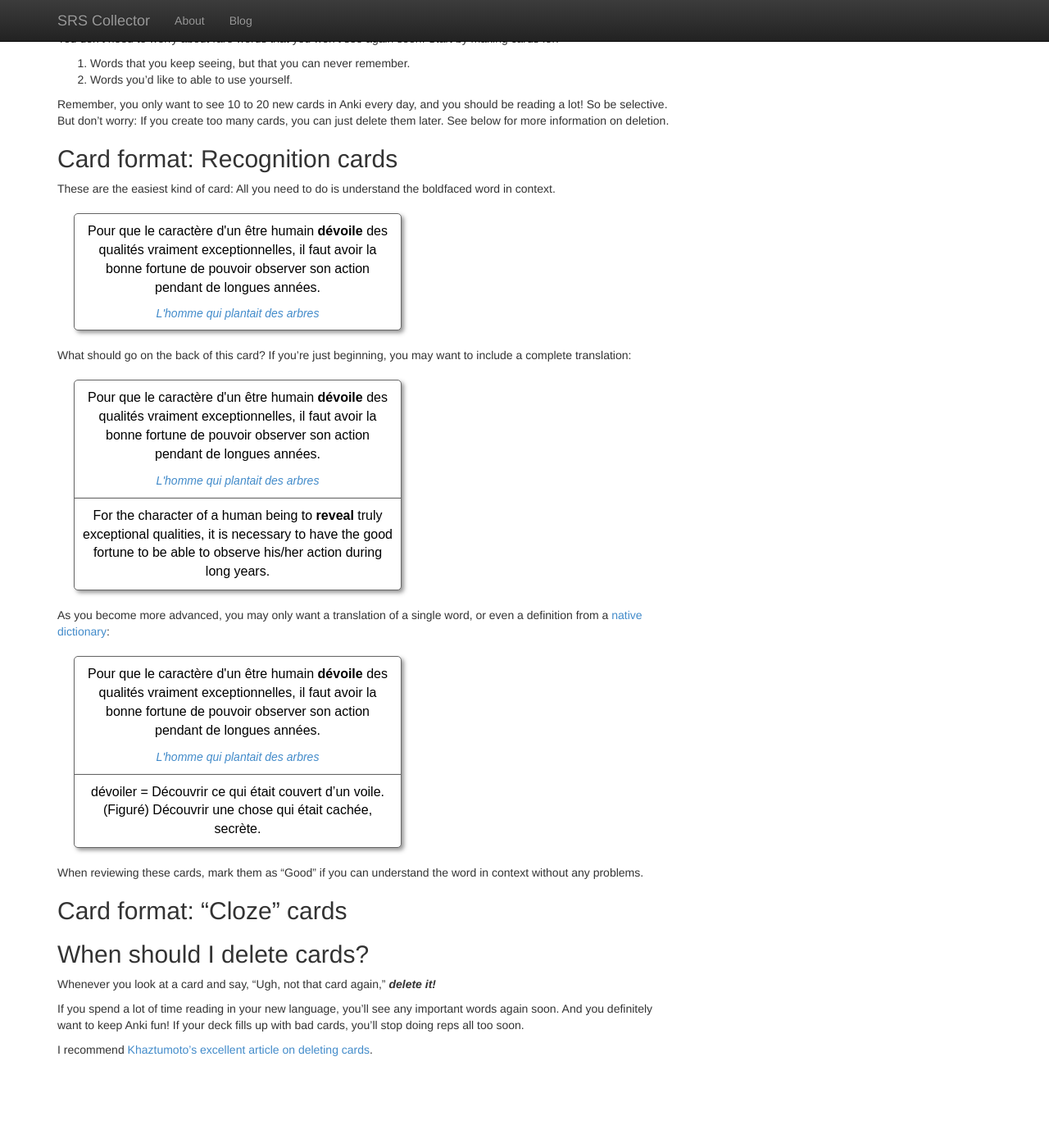
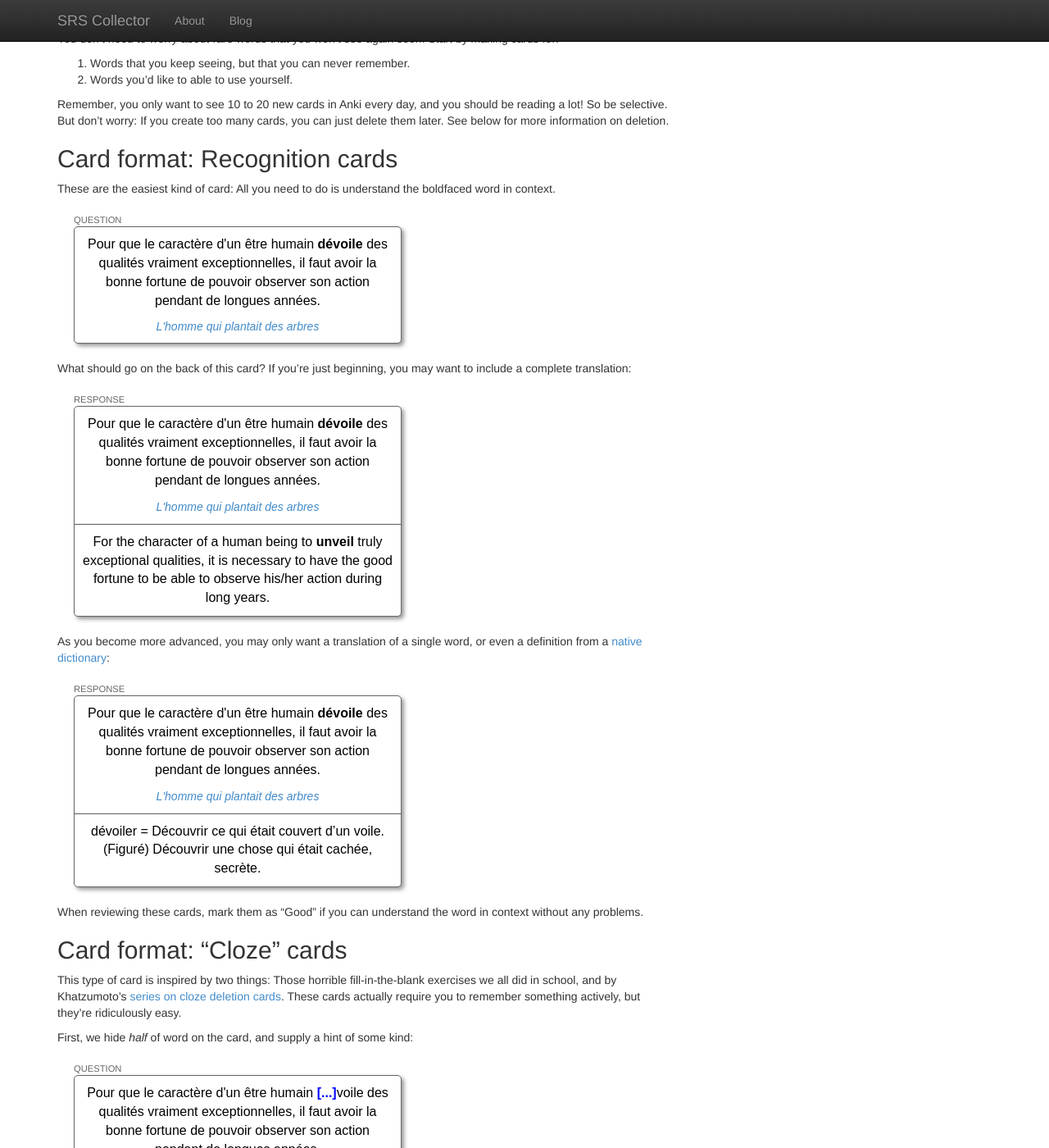
Before and after one commit to kiddsoftware/srscollector, a Jekyll site: the page built from making_good_cards/index.md, in a window 1280 px wide and 1400 px high, scrolled down 259 px. Shown: the whole window at 82% size. Built offline with Jekyll 4.4.1, drawn with Linux system fonts in a browser that asks for light colours; nearby versions of some CDN libraries; Markdown is read by kramdown in place of the engine named in the settings; before the commit the page ends 1579 px from its top, so only the background shows below that; some of the changed text lies outside the part shown.

Commit message:
Explain cloze cards

```diff
--- a/_layouts/default.html
+++ b/_layouts/default.html
@@ -40,5 +40,6 @@
     {{ content }}
     <script src="https://code.jquery.com/jquery-1.10.2.min.js"></script>
     <script src="/js/vendor/bootstrap.min.js"></script>
+    <script src="/js/site.js"></script>
   </body>
 </html>
--- a/css/site.css
+++ b/css/site.css
@@ -38,8 +38,15 @@ body {
   color: #666;
 }
 
+.card-label {
+  margin: 20px 20px 0px 20px;
+  color: #666;
+  text-transform: uppercase;
+  font-size: 80%;
+}
+
 .card {
-  margin: 20px;
+  margin: 0px 20px 20px 20px;
   padding: 10px;
   max-width: 400px;
   font-family: arial;
@@ -63,7 +70,12 @@ body {
   box-sizing:         border-box;
 }
 
-.card .source {
+.card .cloze {
+  font-weight: bold;
+  color: blue;
+}
+
+.card .source, .card .hint {
   margin-top: 10px;
   font-size: 14px;
   font-style: italic;
--- /dev/null
+++ b/js/site.js
@@ -0,0 +1,4 @@
+$(function () {
+  $(".card.question").before("<div class='card-label'>Question</div>");
+  $(".card.response").before("<div class='card-label'>Response</div>");
+});
--- a/making_good_cards/index.md
+++ b/making_good_cards/index.md
@@ -35,7 +35,7 @@ information on deletion.
 These are the easiest kind of card: All you need to do is understand the
 boldfaced word in context.
 
-<div class="card">
+<div class="card question">
   <div class="front">Pour que le caractère d'un être humain <b>dévoile</b>
   des qualités vraiment exceptionnelles, il faut avoir la bonne fortune de
   pouvoir observer son action pendant de longues années.</div>
@@ -49,7 +49,7 @@ boldfaced word in context.
 What should go on the back of this card?  If you're just beginning, you may
 want to include a complete translation:
 
-<div class="card">
+<div class="card response">
   <div class="front">Pour que le caractère d'un être humain <b>dévoile</b>
   des qualités vraiment exceptionnelles, il faut avoir la bonne fortune de
   pouvoir observer son action pendant de longues années.</div>
@@ -61,7 +61,7 @@ want to include a complete translation:
 
   <hr>
 
-  <div class="back">For the character of a human being to <b>reveal</b>
+  <div class="back">For the character of a human being to <b>unveil</b>
   truly exceptional qualities, it is necessary to have the good fortune to
   be able to observe his/her action during long years.</div>
 </div>
@@ -70,7 +70,7 @@ As you become more advanced, you may only want a translation of a single
 word, or even a definition from a <a
 href="http://fr.wiktionary.org/wiki/d%C3%A9voiler">native dictionary</a>:
 
-<div class="card">
+<div class="card response">
   <div class="front">Pour que le caractère d'un être humain <b>dévoile</b>
   des qualités vraiment exceptionnelles, il faut avoir la bonne fortune de
   pouvoir observer son action pendant de longues années.</div>
@@ -91,15 +91,60 @@ word in context without any problems.
 
 ## Card format: "Cloze" cards
 
+This type of card is inspired by two things: Those horrible
+fill-in-the-blank exercises we all did in school, and by Khatzumoto's
+[series on cloze deletion cards][mcd]. These cards actually require you to
+remember something actively, but they're ridiculously easy.
+
+First, we hide _half_ of word on the card, and supply a hint of some kind:
+
+<div class="card question">
+  <div class="front">Pour que le caractère d'un être humain <span
+  class="cloze">[...]</span>voile des qualités vraiment exceptionnelles, il
+  faut avoir la bonne fortune de pouvoir observer son action pendant de
+  longues années.</div>
+
+  <div class="hint">unveil, reveal</div>
+</div>
+
+<div class="card response">
+  <div class="front">Pour que le caractère d'un être humain <span
+  class="cloze">dé</span>voile des qualités vraiment exceptionnelles, il
+  faut avoir la bonne fortune de pouvoir observer son action pendant de
+  longues années.</div>
+
+  <div class="hint">unveil, reveal</div>
+</div>
+
+Then we create a second card which hides the other half:
+
+<div class="card question">
+  <div class="front">Pour que le caractère d'un être humain dé<span
+  class="cloze">[...]</span>e des qualités vraiment exceptionnelles, il
+  faut avoir la bonne fortune de pouvoir observer son action pendant de
+  longues années.</div>
+
+  <div class="hint">unveil, reveal</div>
+</div>
+
+You would think that these cards are too easy, but in practice, you should
+be able to recall the entire word without any problems.  And you shouldn't
+have any problem remembering which synonym you're supposed to use on a given
+card, because half the word is already there.
+
+When reviewing these cards, mark them as "Good" if you can fill in the
+blank.  You're not even required to understand the rest of the card!
+
 ## When should I delete cards?
 
 Whenever you look at a card and say, "Ugh, not that card again,"
 <b><i>delete it!</i></b>
 
-If you spend a lot of time reading in your new language, you'll see any
-important words again soon.  And you definitely want to keep Anki fun!  If
-your deck fills up with bad cards, you'll stop doing reps all too soon.
+If you read enough in your new language, you'll see any important words
+again soon.  And you definitely want to keep Anki fun!  If your deck fills
+up with bad cards, you'll stop doing reps all too soon.
 
-I recommend <a
-href="http://www.alljapaneseallthetime.com/blog/deletions">Khaztumoto's
-excellent article on deleting cards</a>.
+I recommend [Khaztumoto's excellent article on deleting cards][deletion].
+
+[mcd]: http://www.alljapaneseallthetime.com/blog/what-is-it-about-these-mcds-part-1
+[deletion]: http://www.alljapaneseallthetime.com/blog/deletions
```
